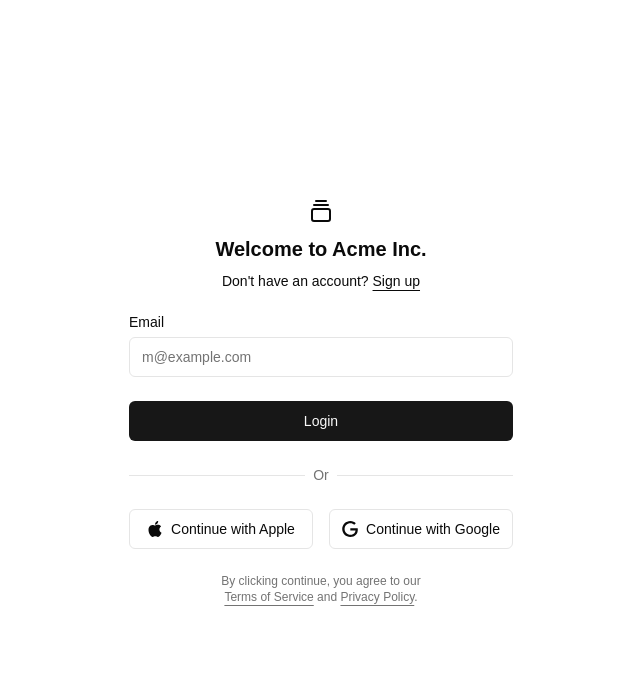
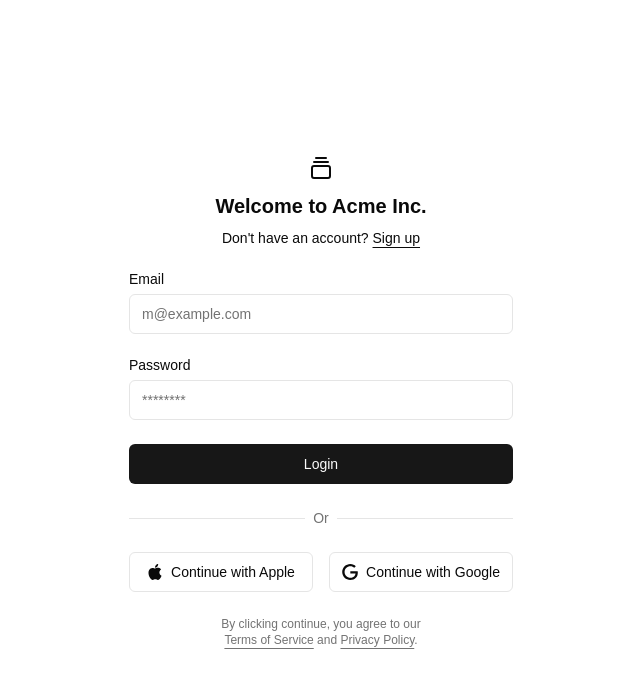
Before and after one commit to achris-alonzo30/resendcampaign, a Next.js app: page /login in a window 1280 px wide. Shown: the top 688 px of the page, without its empty margins (319-959 px from the left). Built offline with nearby package versions, Linux system fonts and the light colour scheme; no server answers.

Commit message:
add password field

```diff
--- a/src/features/auth/components/LoginForm.tsx
+++ b/src/features/auth/components/LoginForm.tsx
@@ -41,6 +41,15 @@
                 required
               />
             </div>
+            <div className="grid gap-2">
+              <Label htmlFor="email">Password</Label>
+              <Input
+                id="password"
+                type="password"
+                placeholder="********"
+                required
+              />
+            </div>
             <Button type="submit" className="w-full">
               Login
             </Button>
```
